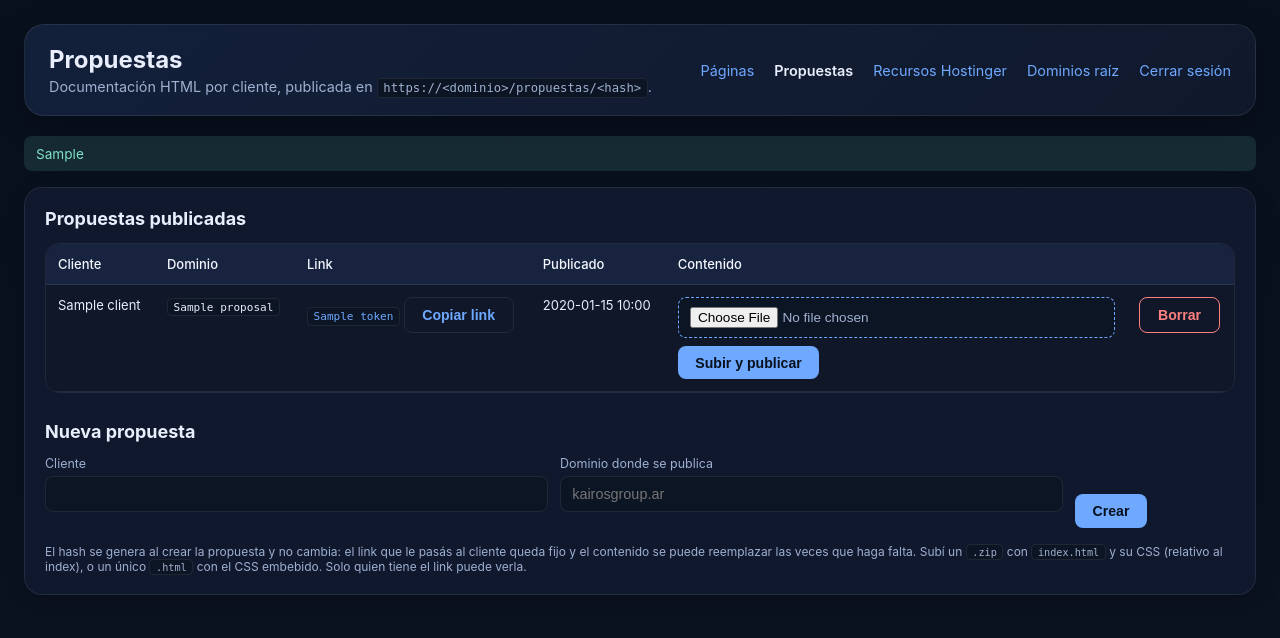
After one commit to mmanto/l-uploader, a FastAPI app: template backend/app/templates/proposals.html in a window 1280 px wide. The commit adds this page. Shown: the top 638 px of the page. Run offline with FastAPI, Linux system fonts and the light colour scheme; the template is opened without the code that fills it: most values are stand-ins (such as "Sample title", 1, 10 or a date in 2020); parts of the project's set-up code (start-up, migrations or seed data) failed here and were passed over.

Commit message:
add url hash

```diff
--- a/backend/app/main.py
+++ b/backend/app/main.py
@@ -6,7 +6,7 @@ from sqlmodel import select
 from .caddy_sync import CaddySyncError, resync
 from .db import get_session, init_db
 from .models import HostingerDomain, HostingerVps
-from .routes import auth_routes, domains, pages, resources, root_domains
+from .routes import auth_routes, domains, pages, proposals, resources, root_domains
 
 logger = logging.getLogger("luploader")
 
@@ -17,6 +17,7 @@ app.include_router(pages.router)
 app.include_router(domains.router)
 app.include_router(root_domains.router)
 app.include_router(resources.router)
+app.include_router(proposals.router)
 
 
 def seed_resources_if_empty(session) -> None:
--- /dev/null
+++ b/backend/app/routes/proposals.py
@@ -0,0 +1,152 @@
+from datetime import datetime
+from urllib.parse import quote_plus
+
+from fastapi import APIRouter, File, Form, Request, UploadFile
+from fastapi.responses import RedirectResponse
+from sqlalchemy.exc import IntegrityError
+from sqlmodel import Session, select
+
+from ..auth import is_authenticated
+from ..caddy_sync import ADMIN_DOMAIN, CaddySyncError, resync
+from ..db import get_session
+from ..models import Domain, Proposal, is_valid_hostname, new_proposal_token
+from ..templating import templates
+from ..zip_utils import (
+    InvalidZipError,
+    delete_proposal_dir,
+    publish_proposal_html,
+    publish_proposal_zip,
+)
+
+router = APIRouter()
+
+# Prefijo público donde Caddy publica las propuestas (ver caddy_templates/caddyfile.j2).
+PROPOSAL_PATH_PREFIX = "/propuestas"
+
+
+def proposal_url(hostname: str, token: str) -> str:
+    return f"https://{hostname}{PROPOSAL_PATH_PREFIX}/{token}"
+
+
+def _redirect(message: str) -> RedirectResponse:
+    return RedirectResponse(f"/propuestas?err={quote_plus(message)}", status_code=302)
+
+
+def _unique_token(session: Session) -> str:
+    while True:
+        token = new_proposal_token()
+        if not session.exec(select(Proposal).where(Proposal.token == token)).first():
+            return token
+
+
+@router.get("/propuestas")
+async def list_proposals(request: Request, ok: str = "", err: str = ""):
+    if not is_authenticated(request):
+        return RedirectResponse("/login", status_code=302)
+
+    with get_session() as session:
+        proposals = list(session.exec(select(Proposal).order_by(Proposal.created_at.desc())))
+        hostnames = list(session.exec(select(Domain.hostname).order_by(Domain.hostname)))
+
+    rows = [{**p.model_dump(), "url": proposal_url(p.hostname, p.token)} for p in proposals]
+
+    return templates.TemplateResponse(
+        request,
+        "proposals.html",
+        {"proposals": rows, "hostnames": hostnames, "ok": ok, "err": err},
+    )
+
+
+@router.post("/propuestas")
+async def create_proposal(
+    request: Request,
+    client: str = Form(...),
+    hostname: str = Form(...),
+):
+    if not is_authenticated(request):
+        return RedirectResponse("/login", status_code=302)
+
+    client = client.strip()
+    if not client:
+        return _redirect("El nombre del cliente es obligatorio")
+
+    hostname = hostname.strip().lower()
+    if not is_valid_hostname(hostname):
+        return _redirect("Hostname inválido")
+
+    with get_session() as session:
+        if hostname == ADMIN_DOMAIN:
+            return _redirect("Ese es el dominio del panel: las propuestas no se sirven ahí")
+
+        token = _unique_token(session)
+        session.add(Proposal(client=client, token=token, hostname=hostname))
+
+        try:
+            session.flush()
+            resync(session)
+        except IntegrityError:
+            session.rollback()
+            return _redirect("No se pudo crear la propuesta")
+        except CaddySyncError as exc:
+            session.rollback()
+            return _redirect(str(exc))
+
+        session.commit()
+
+    return RedirectResponse("/propuestas?ok=Propuesta+creada", status_code=302)
+
+
+@router.post("/propuestas/{proposal_id}/upload")
+async def upload_proposal(request: Request, proposal_id: int, file: UploadFile = File(...)):
+    if not is_authenticated(request):
+        return RedirectResponse("/login", status_code=302)
+
+    filename = (file.filename or "").lower()
+    if filename.endswith(".zip"):
+        publish = publish_proposal_zip
+    elif filename.endswith((".html", ".htm")):
+        publish = publish_proposal_html
+    else:
+        return _redirect("Subí un .zip con el sitio o un único archivo .html")
+
+    with get_session() as session:
+        proposal = session.get(Proposal, proposal_id)
+        if not proposal:
+            return _redirect("Propuesta no encontrada")
+
+        try:
+            file_count = publish(proposal.token, await file.read())
+        except InvalidZipError as exc:
+            return _redirect(str(exc))
+
+        proposal.content_updated_at = datetime.utcnow()
+        session.add(proposal)
+        session.commit()
+
+    return RedirectResponse(f"/propuestas?ok=Publicado+%28{file_count}+archivos%29", status_code=302)
+
+
+@router.post("/propuestas/{proposal_id}/delete")
+async def delete_proposal(request: Request, proposal_id: int):
+    if not is_authenticated(request):
+        return RedirectResponse("/login", status_code=302)
+
+    with get_session() as session:
+        proposal = session.get(Proposal, proposal_id)
+        if not proposal:
+            return _redirect("Propuesta no encontrada")
+
+        token = proposal.token
+        session.delete(proposal)
+
+        try:
+            resync(session)
+        except CaddySyncError as exc:
+            session.rollback()
+            return _redirect(str(exc))
+
+        session.commit()
+
+    delete_proposal_dir(token)
+
+    return RedirectResponse("/propuestas?ok=Propuesta+borrada", status_code=302)
--- a/backend/app/templates/_nav.html
+++ b/backend/app/templates/_nav.html
@@ -1,5 +1,6 @@
 <nav class="topnav">
   <a href="/" class="{{ 'active' if active == 'pages' }}">Páginas</a>
+  <a href="/propuestas" class="{{ 'active' if active == 'proposals' }}">Propuestas</a>
   <a href="/resources" class="{{ 'active' if active == 'resources' }}">Recursos Hostinger</a>
   <a href="/root-domains" class="{{ 'active' if active == 'root_domains' }}">Dominios raíz</a>
   <a href="/logout">Cerrar sesión</a>
--- /dev/null
+++ b/backend/app/templates/proposals.html
@@ -0,0 +1,113 @@
+{% extends "base.html" %}
+{% block title %}Propuestas — l-uploader{% endblock %}
+{% block body %}
+<div class="container">
+  {% set active = 'proposals' %}
+  <div class="topbar">
+    <div>
+      <h1>Propuestas</h1>
+      <p>Documentación HTML por cliente, publicada en <code>https://&lt;dominio&gt;/propuestas/&lt;hash&gt;</code>.</p>
+    </div>
+    {% include "_nav.html" %}
+  </div>
+
+  {% if ok %}<p class="msg ok">{{ ok }}</p>{% endif %}
+  {% if err %}<p class="msg err">{{ err }}</p>{% endif %}
+
+  <div class="section">
+    <h2>Propuestas publicadas</h2>
+    {% if proposals %}
+    <div class="table-wrap">
+      <table>
+        <thead>
+          <tr><th>Cliente</th><th>Dominio</th><th>Link</th><th>Publicado</th><th>Contenido</th><th></th></tr>
+        </thead>
+        <tbody>
+          {% for p in proposals %}
+          <tr>
+            <td>{{ p.client }}</td>
+            <td><code>{{ p.hostname }}</code></td>
+            <td>
+              <a href="{{ p.url }}" target="_blank" rel="noopener"><code>{{ p.token }}</code></a>
+              <button type="button" class="ghost" data-url="{{ p.url }}" onclick="copiarLink(this)">Copiar link</button>
+            </td>
+            <td>{{ p.content_updated_at.strftime("%Y-%m-%d %H:%M") if p.content_updated_at else "sin publicar" }}</td>
+            <td style="min-width:250px">
+              <form method="post" action="/propuestas/{{ p.id }}/upload" enctype="multipart/form-data">
+                <input type="file" name="file" accept=".zip,.html,.htm" required style="margin:0 0 .5rem">
+                <button type="submit">Subir y publicar</button>
+              </form>
+            </td>
+            <td>
+              <form method="post" action="/propuestas/{{ p.id }}/delete" onsubmit="return confirm('¿Borrar esta propuesta? El link dejará de funcionar.');">
+                <button type="submit" class="danger">Borrar</button>
+              </form>
+            </td>
+          </tr>
+          {% endfor %}
+        </tbody>
+      </table>
+    </div>
+    {% else %}
+    <p class="empty">Todavía no hay propuestas publicadas.</p>
+    {% endif %}
+
+    <h2>Nueva propuesta</h2>
+    <form method="post" action="/propuestas" class="row-form">
+      <div>
+        <label>Cliente</label>
+        <input type="text" name="client" required>
+      </div>
+      <div>
+        <label>Dominio donde se publica</label>
+        <input type="text" name="hostname" list="proposal-hosts" placeholder="kairosgroup.ar" required>
+        <datalist id="proposal-hosts">
+          {% for hostname in hostnames %}<option value="{{ hostname }}"></option>{% endfor %}
+        </datalist>
+      </div>
+      <div style="flex: 0 0 auto;">
+        <button type="submit">Crear</button>
+      </div>
+    </form>
+    <p class="meta">
+      El hash se genera al crear la propuesta y no cambia: el link que le pasás al cliente queda fijo y el contenido
+      se puede reemplazar las veces que haga falta. Subí un <code>.zip</code> con <code>index.html</code> y su CSS
+      (relativo al index), o un único <code>.html</code> con el CSS embebido. Solo quien tiene el link puede verla.
+    </p>
+  </div>
+</div>
+
+<script>
+  // Copia el link público de la propuesta. Usa la Clipboard API cuando está
+  // disponible (https) y cae a execCommand si el navegador la bloquea.
+  function copiarLink(btn) {
+    const url = btn.dataset.url;
+    const fallback = () => {
+      const field = document.createElement('textarea');
+      field.value = url;
+      field.setAttribute('readonly', '');
+      field.style.position = 'fixed';
+      field.style.opacity = '0';
+      document.body.appendChild(field);
+      field.select();
+      let copied = false;
+      try {
+        copied = document.execCommand('copy');
+      } catch (e) {
+        copied = false;
+      }
+      field.remove();
+      btn.textContent = copied ? 'Copiado' : 'No se pudo copiar';
+    };
+
+    if (navigator.clipboard && navigator.clipboard.writeText) {
+      navigator.clipboard.writeText(url).then(
+        () => { btn.textContent = 'Copiado'; },
+        fallback
+      );
+    } else {
+      fallback();
+    }
+  }
+</script>
+{% endblock %}
--- a/docker-compose.yml
+++ b/docker-compose.yml
@@ -11,6 +11,7 @@ services:
       - ./data/caddy_data:/data
       - ./data/caddy_config:/config
       - ./data/pages:/srv/pages:ro
+      - ./data/proposals:/srv/proposals:ro
     command: caddy run --config /etc/caddy/Caddyfile --adapter caddyfile --resume
     networks:
       - internal
@@ -28,6 +29,7 @@ services:
       - DATABASE_URL=sqlite:////data/db/luploader.db
     volumes:
       - ./data/pages:/srv/pages
+      - ./data/proposals:/srv/proposals
       - ./data/db:/data/db
       - ./caddy_templates:/app/caddy_templates:ro
     depends_on:
```
Also changed, not shown: AGENTS.md (added, +41 -0 lines), backend/app/caddy_sync.py (+10 -1 lines), backend/app/models.py (+20 -0 lines), backend/app/zip_utils.py (+72 -12 lines), caddy_templates/caddyfile.j2 (+27 -0 lines).
